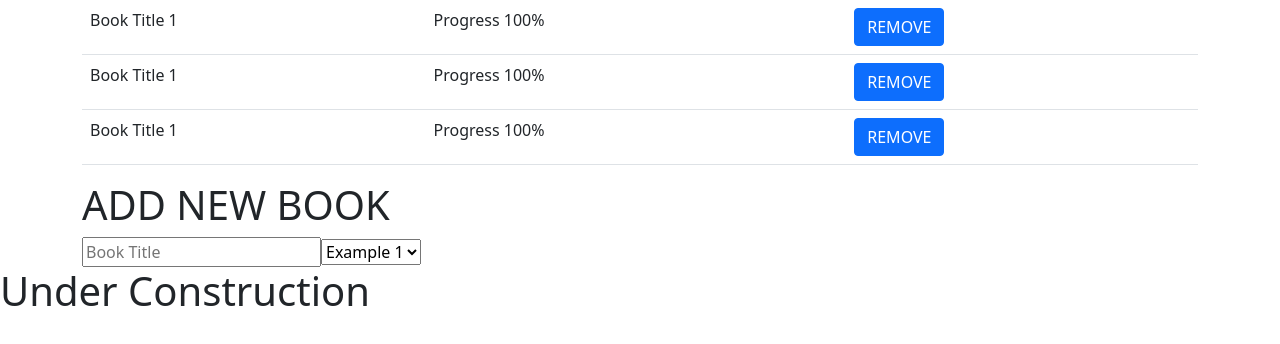
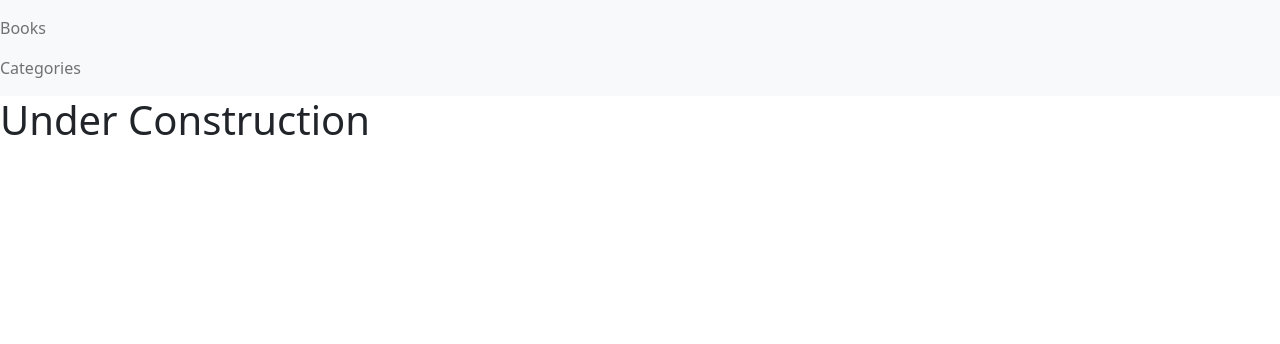
Before and after one commit to mike2611/book-store, a React (Create React App) app: page /categories in a window 1280 px wide. Shown: the top 344 px of the page. Built offline with nearby package versions, Linux system fonts and the light colour scheme.

Commit message:
Add router NavBar.js

```diff
--- a/package.json
+++ b/package.json
@@ -10,6 +10,7 @@
     "react": "^17.0.2",
     "react-bootstrap": "^2.0.1",
     "react-dom": "^17.0.2",
+    "react-router-dom": "^5.3.0",
     "react-redux": "^7.2.6",
     "react-scripts": "4.0.3",
     "web-vitals": "^1.1.2"
--- a/src/App.js
+++ b/src/App.js
@@ -1,10 +1,8 @@
-import Books from './components/Books';
-import Categories from './components/Categories';
+import Nav from './NavBar';
 
 const App = () => (
   <>
-    <Books/>
-    <Categories/>
+    <Nav />
   </>
 );
 
--- a/src/Nav.js
+++ /dev/null
@@ -1,3 +0,0 @@
-import {
-    BrowserRouter as Router, Link, Switch, Route,
-  } from 'react-router-dom';
--- /dev/null
+++ b/src/NavBar.js
@@ -0,0 +1,32 @@
+import {
+    BrowserRouter as Router, Link, Switch, Route,
+  } from 'react-router-dom';
+import Books from './components/Books';
+import Categories from './components/Categories';
+
+const NavBar = () => (
+<Router>
+	<div>
+		<nav className="navbar navbar-light bg-light">
+			<ul className="navbar-nav">
+				<li class="nav-item">
+					<Link to="/"  class="nav-link">Books</Link>
+				</li>
+				<li class="nav-item">
+					<Link to="/categories" class="nav-link">Categories</Link>
+				</li>
+			</ul>
+		</nav>
+		<Switch>
+			<Route exact path="/">
+				<Books />
+			</Route>
+			<Route path="/categories">
+				<Categories />
+			</Route>
+		</Switch>
+	</div>
+</Router>
+)
+
+export default (NavBar);
```
Also changed, not shown: 1 other file (tests, documents, lock files or other folders).
